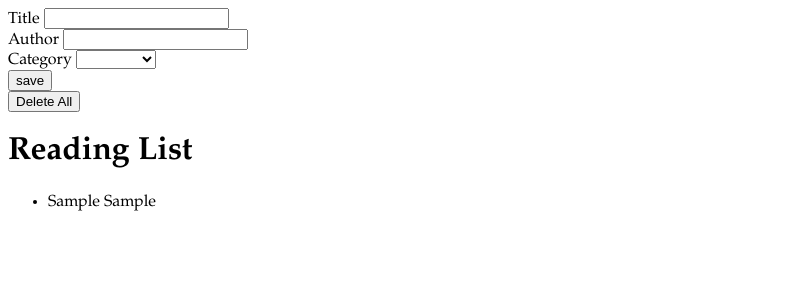
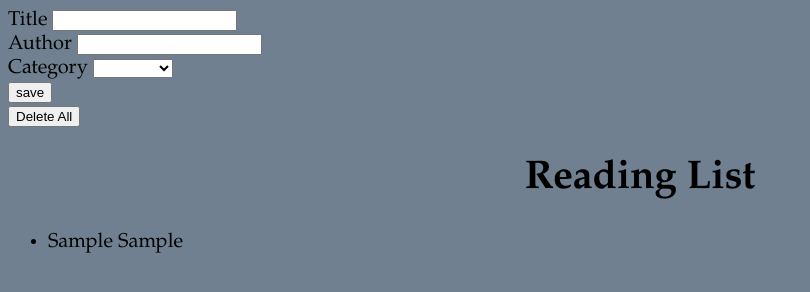
Before and after one commit to tjp206/week_06_day_04, a plain HTML site: page lab_events_start/index.html in a window 1280 px wide. Both pictures are taken after typing "Sample", "Sample" into the empty fields and a click on the input "save". Shown: the whole page, without its empty margins (0-810 px from the left). Drawn offline with Linux system fonts and the light colour scheme.

Commit message:
finished extensions

```diff
--- a/lab_events_start/css/main.css
+++ b/lab_events_start/css/main.css
@@ -1,12 +1,22 @@
 body {
   font-family: Palatino;
+  font-size: 20px;
+  background-color: slategrey;
+}
+
+h1 {
+  display: grid;
+  place-items: center;
 }
 
 ul {
   display: flex;
+  flex-wrap: wrap;
+  flex-direction: row;
+  width: 80%;
 }
 
 ul > li {
   text-decoration: none;
-
+  width: 33%;
 }
```
